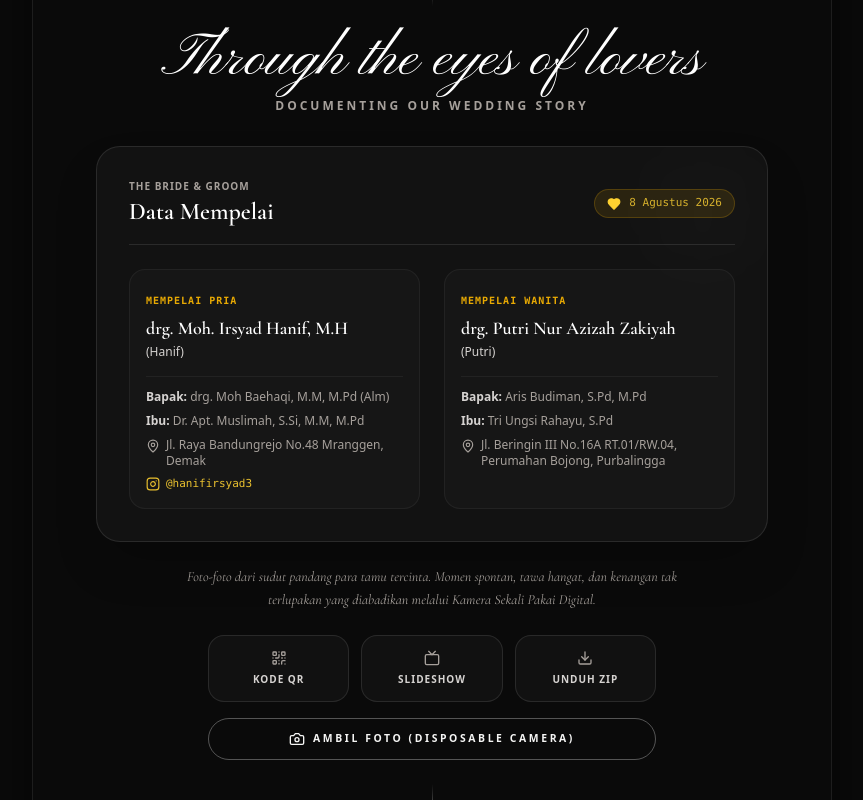
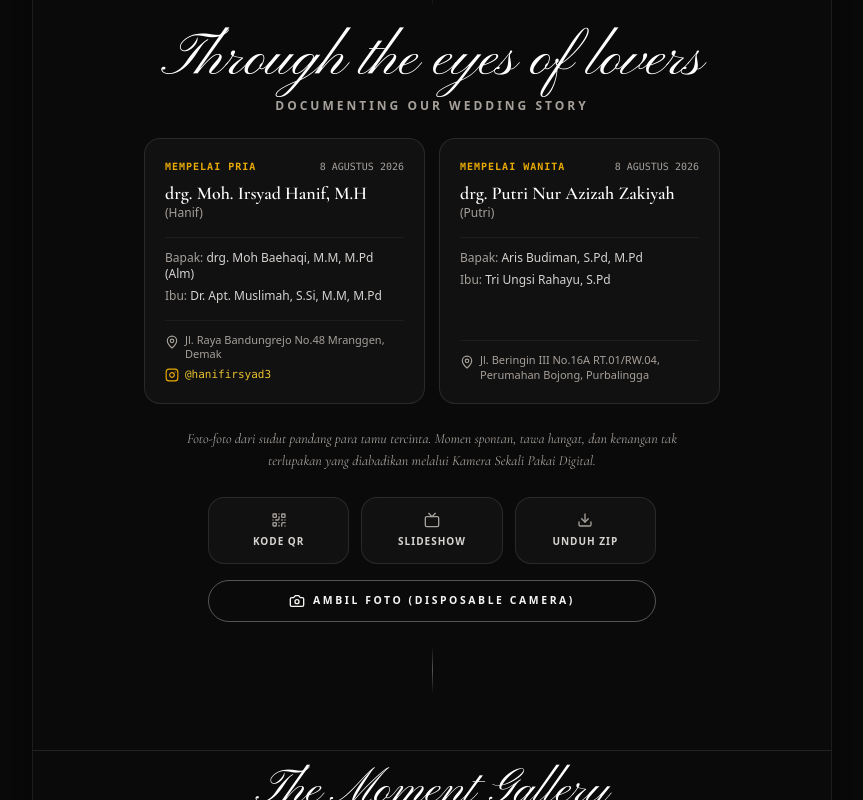
Before and after one commit to rakyann/AlbumPutri-Hanif, a React (Vite) app: page / in a window 1280 px wide. Shown: the part 580-1380 px from the top of the page, without its empty margins (208-1071 px from the left). Built offline with nearby package versions, Linux system fonts and the light colour scheme; no server answers.

Commit message:
style: update Bride & Groom cards styling to match app design system

```diff
--- a/src/components/Header.jsx
+++ b/src/components/Header.jsx
@@ -91,7 +91,7 @@ export default function Header({ event, photoCount, onOpenCamera, onOpenQR, onOp
         </button>
       </div>
 
-      {/* Editorial Vertical Line & Couple Information Card */}
+      {/* Editorial Quote & Matching Card Grid */}
       <div className="px-6 py-8 flex flex-col items-center text-center">
         <div className="editorial-line-v" />
 
@@ -103,66 +103,63 @@ export default function Header({ event, photoCount, onOpenCamera, onOpenQR, onOp
           DOCUMENTING OUR WEDDING STORY
         </p>
 
-        {/* Wedding Couple Details Box */}
-        <div className="w-full max-w-2xl mt-8 p-6 sm:p-8 bg-[#121212] border border-white/10 rounded-3xl text-left shadow-2xl relative overflow-hidden">
-          <div className="absolute top-0 right-0 w-32 h-32 bg-white/[0.02] rounded-full blur-2xl pointer-events-none" />
+        {/* 2 Matching Bride & Groom Cards */}
+        <div className="grid grid-cols-1 md:grid-cols-2 gap-3.5 w-full max-w-xl mt-6">
+          {/* Mempelai Pria Card */}
+          <div className="p-5 bg-white/[0.03] border border-white/10 rounded-2xl text-left hover:border-white/20 transition-all flex flex-col justify-between">
+            <div>
+              <div className="flex items-center justify-between">
+                <span className="text-[10px] font-semibold uppercase tracking-widest text-amber-400/90 font-mono">MEMPELAI PRIA</span>
+                <span className="text-[10px] font-mono text-stone-400">8 AGUSTUS 2026</span>
+              </div>
+              <h3 className="text-base sm:text-lg text-white font-semibold mt-2 font-editorial leading-tight">
+                {groom.fullname}
+              </h3>
+              <p className="text-xs text-stone-400 font-medium">({groom.nickname})</p>
 
-          <div className="flex items-center justify-between border-b border-white/10 pb-4 mb-6">
-            <div>
-              <span className="text-[10px] uppercase tracking-widest text-stone-400 font-semibold block">THE BRIDE & GROOM</span>
-              <h3 className="font-editorial text-xl sm:text-2xl text-white font-semibold mt-0.5">Data Mempelai</h3>
-            </div>
-            <div className="flex items-center gap-2 text-xs text-amber-300/80 bg-amber-400/10 px-3 py-1.5 rounded-full border border-amber-400/20">
-              <Heart className="w-3.5 h-3.5 fill-amber-300 text-amber-300" />
-              <span className="font-mono text-[11px]">8 Agustus 2026</span>
+              <div className="mt-4 space-y-1.5 text-xs text-stone-300 border-t border-white/5 pt-3">
+                <p><span className="text-stone-400">Bapak:</span> {groom.father}</p>
+                <p><span className="text-stone-400">Ibu:</span> {groom.mother}</p>
               </div>
             </div>
 
-          <div className="grid grid-cols-1 md:grid-cols-2 gap-6">
-            {/* Mempelai Pria */}
-            <div className="p-4 bg-white/[0.02] border border-white/5 rounded-2xl">
-              <span className="text-[10px] uppercase tracking-widest text-amber-400/90 font-mono font-bold">MEMPELAI PRIA</span>
-              <h4 className="text-lg text-white font-semibold mt-1 font-editorial">{groom.fullname}</h4>
-              <p className="text-xs text-stone-300 mt-0.5 font-medium">({groom.nickname})</p>
-
-              <div className="mt-4 space-y-2 text-xs text-stone-400 border-t border-white/5 pt-3">
-                <p>
-                  <strong className="text-stone-300">Bapak:</strong> {groom.father}
-                </p>
-                <p>
-                  <strong className="text-stone-300">Ibu:</strong> {groom.mother}
-                </p>
-                <p className="flex items-start gap-1.5 mt-2">
+            <div className="mt-4 pt-3 border-t border-white/5 space-y-1.5 text-xs text-stone-400">
+              <p className="flex items-start gap-1.5 text-[11px]">
                 <MapPin className="w-3.5 h-3.5 text-stone-400 shrink-0 mt-0.5" />
                 <span>{groom.address}</span>
               </p>
               {groom.instagram && (
-                  <p className="flex items-center gap-1.5 text-amber-300/90 font-mono text-[11px] mt-1">
-                    <Instagram className="w-3.5 h-3.5 shrink-0" />
+                <p className="flex items-center gap-1.5 text-amber-300/90 font-mono text-[11px]">
+                  <Instagram className="w-3.5 h-3.5 shrink-0 text-amber-400/90" />
                   <span>{groom.instagram}</span>
                 </p>
               )}
             </div>
           </div>
 
-            {/* Mempelai Wanita */}
-            <div className="p-4 bg-white/[0.02] border border-white/5 rounded-2xl">
-              <span className="text-[10px] uppercase tracking-widest text-amber-400/90 font-mono font-bold">MEMPELAI WANITA</span>
-              <h4 className="text-lg text-white font-semibold mt-1 font-editorial">{bride.fullname}</h4>
-              <p className="text-xs text-stone-300 mt-0.5 font-medium">({bride.nickname})</p>
+          {/* Mempelai Wanita Card */}
+          <div className="p-5 bg-white/[0.03] border border-white/10 rounded-2xl text-left hover:border-white/20 transition-all flex flex-col justify-between">
+            <div>
+              <div className="flex items-center justify-between">
+                <span className="text-[10px] font-semibold uppercase tracking-widest text-amber-400/90 font-mono">MEMPELAI WANITA</span>
+                <span className="text-[10px] font-mono text-stone-400">8 AGUSTUS 2026</span>
+              </div>
+              <h3 className="text-base sm:text-lg text-white font-semibold mt-2 font-editorial leading-tight">
+                {bride.fullname}
+              </h3>
+              <p className="text-xs text-stone-400 font-medium">({bride.nickname})</p>
 
-              <div className="mt-4 space-y-2 text-xs text-stone-400 border-t border-white/5 pt-3">
-                <p>
-                  <strong className="text-stone-300">Bapak:</strong> {bride.father}
-                </p>
-                <p>
-                  <strong className="text-stone-300">Ibu:</strong> {bride.mother}
-                </p>
-                <p className="flex items-start gap-1.5 mt-2">
+              <div className="mt-4 space-y-1.5 text-xs text-stone-300 border-t border-white/5 pt-3">
+                <p><span className="text-stone-400">Bapak:</span> {bride.father}</p>
+                <p><span className="text-stone-400">Ibu:</span> {bride.mother}</p>
+              </div>
+            </div>
+
+            <div className="mt-4 pt-3 border-t border-white/5 space-y-1.5 text-xs text-stone-400">
+              <p className="flex items-start gap-1.5 text-[11px]">
                 <MapPin className="w-3.5 h-3.5 text-stone-400 shrink-0 mt-0.5" />
                 <span>{bride.address}</span>
               </p>
-              </div>
             </div>
           </div>
         </div>
```
Lines whose indentation alone changed are shown as unchanged.
